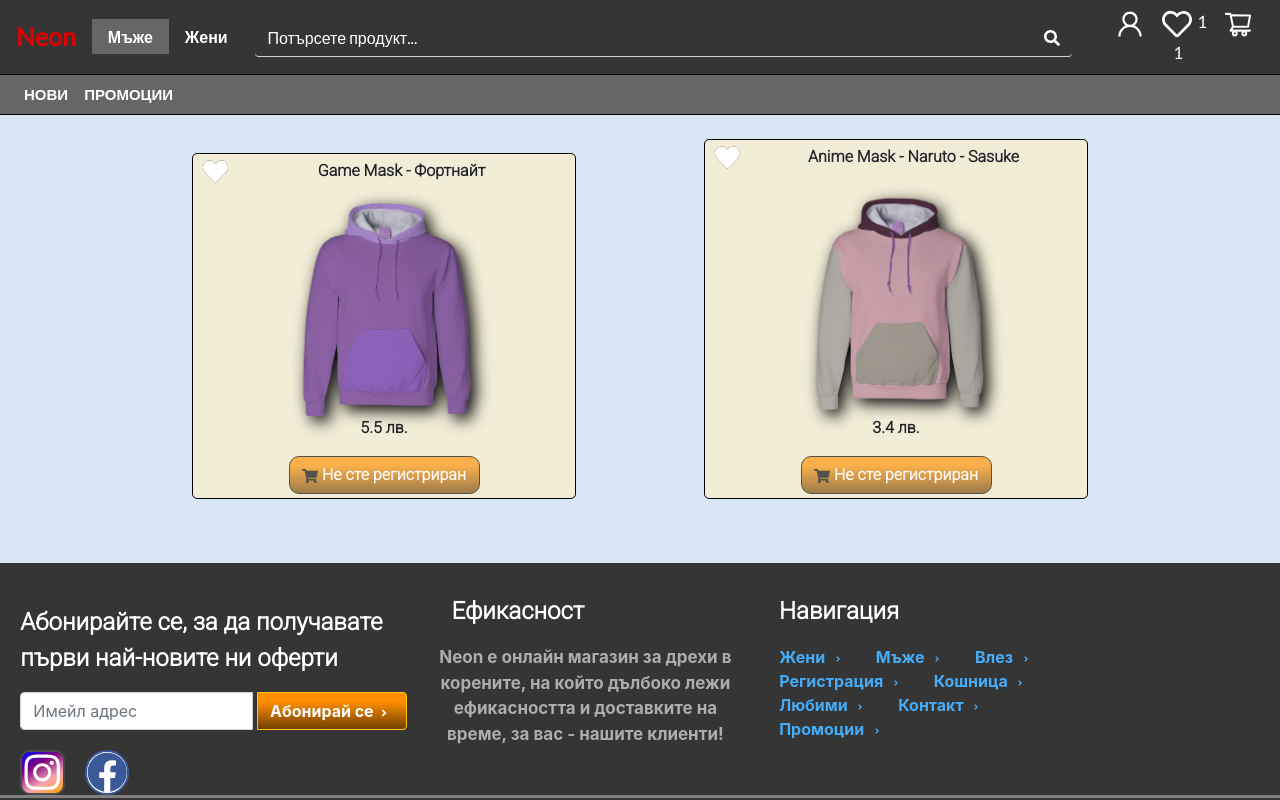
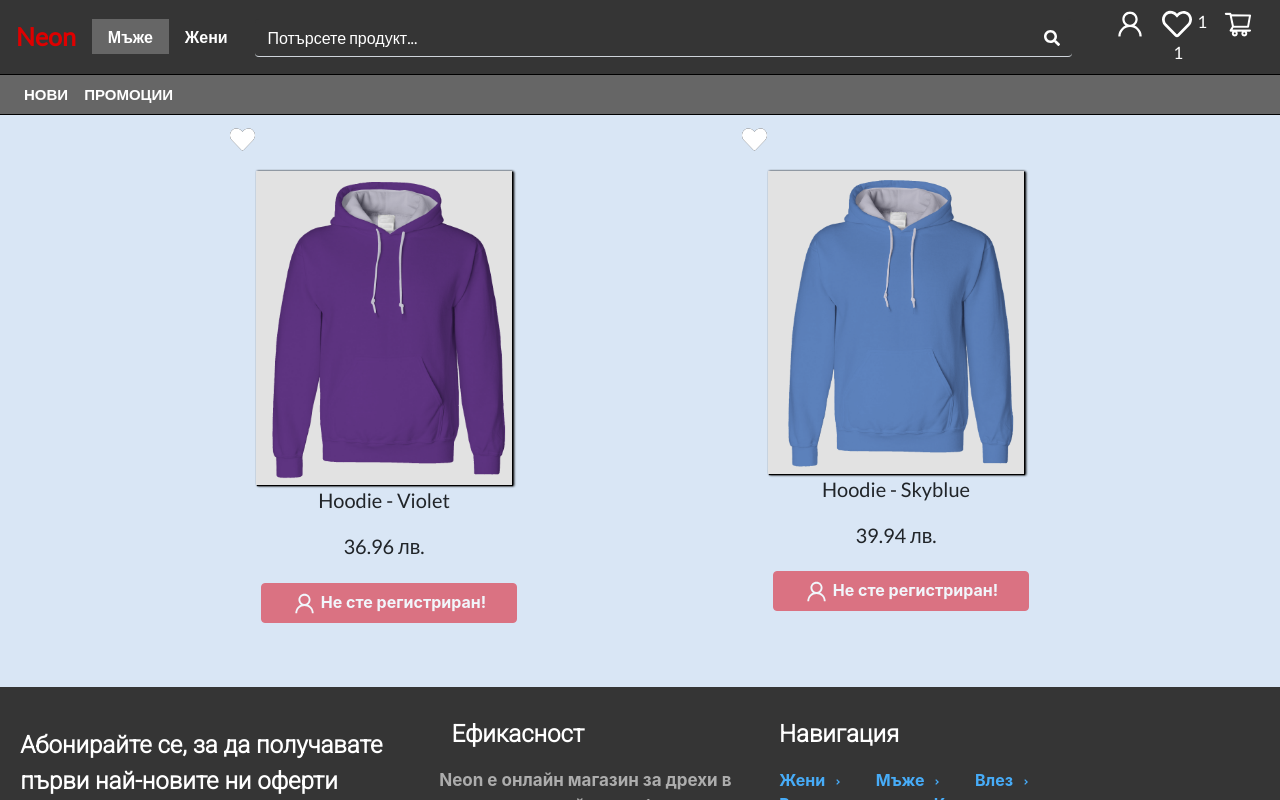
Before and after one commit to MartinYordanov374/WebStore-FullStack-Mockup, a React (Create React App) app: page /Women in a window 1280 px wide. Built offline with nearby package versions, Linux system fonts and the light colour scheme.

Commit message:
Updated the products and the category pages design

```diff
--- a/src/App.css
+++ b/src/App.css
@@ -1,5 +1,6 @@
 .App {
   text-align: center;
+  background-color: #d9e6f5;
 
 }
 
--- a/src/Components/HoodiesPage.js
+++ b/src/Components/HoodiesPage.js
@@ -2,8 +2,8 @@ import React, {Component} from 'react'
 import Navbar from './Header'
 import Footer from './Footer'
 
-import GreenHoodie from './Images/Hoodie_2.png'
-import OrangeHoodie from './Images/Orange_Hoodie.png'
+import GreenHoodie from './Images/Hoodie_1.png'
+import OrangeHoodie from './Images/Hoodie_2.png'
 import './css/HoodiesStyle.css'
 import {Button} from 'react-bootstrap'
 import $ from 'jquery'
@@ -12,6 +12,7 @@ import {store} from './store'
 import {connect} from 'react-redux'
 import {v4} from 'uuid'
 import {Redirect} from 'react-router-dom'
+import {AiOutlineShoppingCart, AiOutlineUser} from 'react-icons/ai'
 class HoodiesPage extends Component {
     render(){
     let {productsInWishList} = this.props;
@@ -19,14 +20,14 @@ class HoodiesPage extends Component {
     let isLoggedIn = document.cookie;
     const hoodiesList=[
         {
-            name: 'Neon Hoodie - зелено',
+            name: 'Hoodie - Green',
             image: GreenHoodie,
             price: 36.96,
             quantity: 1,
             id: v4()
         },
         {
-            name: 'Neon Hoodie - оранжево',
+            name: 'Hoodie - Orange',
             image: OrangeHoodie,
             price: 39.94,
             quantity: 1,
@@ -50,22 +51,22 @@ class HoodiesPage extends Component {
         <div>
             <Navbar></Navbar>
             <div className='products'>
-                {hoodiesList.map((hoodie, index)=>
-                <div className='hoodieWrapper'>
-                    <p className='hoodieName'><FaHeart id={index} className='addFaves' onClick={()=>addToWishlist(index, hoodie)}size={25}/><strong>{hoodie.name}</strong> </p>
-                    <img className='hoodieImage' src={hoodie.image}></img>
-                    {isLoggedIn.length>3 ?
-                    <div className='purchaseField'>
-                        <p><strong>{hoodie.price} лв.</strong></p>
-                        <Button className='buyHoodieButtonActive' variant='warning' onClick={()=>addToCart(hoodie)}><span className='buyIcon'><FaShoppingCart></FaShoppingCart></span> <strong>Купи</strong></Button>
-                    </div>
-                    :
-                    <div className='purchaseField'>
-                        <p><strong>{hoodie.price} лв.</strong></p>
-                        <Button className='buyHoodieButtonDisabled' variant='warning' disabled='disabled' onClick={()=>addToCart(hoodie)}><span className='buyIcon'><FaShoppingCart></FaShoppingCart></span> <strong>Не сте регистриран</strong></Button>
-                    </div>
-                }
-                </div>)}
+            {hoodiesList.map((hoodie, index)=>
+                    <div className='exhibitionHoodiesWrapper'>
+                        <div className='exhibitionImageWrapper'>
+                            <p className='addFaves'><FaHeart onClick={()=>addToWishlist(hoodie, index)} id={index} size={25}/></p>
+                            <br></br>
+                            <img className='exhibitionHoodieImage' src={hoodie.image}/>
+                            <p className='hoodieName'>{hoodie.name}</p>
+                            <p className='hoodiePrice'>{hoodie.price} лв.</p>
+                            {isLoggedIn.length>3
+                            ?
+                            <Button className='btn-warning buyOnExhibition' onClick={()=>addToCart(hoodie)}><strong><AiOutlineShoppingCart size={25}/> Купи</strong></Button>
+                            :
+                            <Button className='btn-danger buyOnExhibitionDisabled disabled'><strong><AiOutlineUser size={25}/> Не сте регистриран! </strong></Button>
+                            }
+                        </div>
+                    </div>)}
             </div>
             <Footer></Footer>
         </div>
--- a/src/Components/MasksPage.js
+++ b/src/Components/MasksPage.js
@@ -4,25 +4,27 @@ import Footer from './Footer'
 import {FaShoppingCart, FaHeart} from 'react-icons/fa'
 import {Button} from 'react-bootstrap'
 
-import Hoodie_2 from './Images/Hoodie_3.png'
-import Hoodie_4 from './Images/Hoodie_4.png'
+import Hoodie_2 from './Images/Hoodie_Featured_5.png'
+import Hoodie_4 from './Images/Hoodie_Featured_1.png'
 
 import {store} from './store'
 import $ from 'jquery'
 import {v4} from 'uuid'
+import {AiOutlineShoppingCart, AiOutlineUser} from 'react-icons/ai'
+
 export default function MasksPage() {
-    const masksList=[
+    const hoodiesList=[
         {
-            name: 'Game Mask - Фортнайт',
+            name: 'Hoodie - Violet',
             image: Hoodie_2,
-            price: 5.50,
+            price: 36.96,
             quantity: 1,
             id: v4()
         },
         {
-            name: 'Anime Mask - Naruto - Sasuke',
+            name: 'Hoodie - Skyblue',
             image: Hoodie_4,
-            price: 3.40,
+            price: 39.94,
             quantity: 1,
             id: v4()
         },
@@ -42,17 +44,19 @@ export default function MasksPage() {
         <div>
             <Navbar></Navbar>
             <div className='products'>
-                {masksList.map((mask, index)=>
-                <div className='hoodieWrapper'>
-                    <p className='hoodieName'><FaHeart onClick={()=>addToWishlist(mask, index)} className='addFaves' id={index} size={25}/><strong>{mask.name}</strong> </p>
-                    <img className='hoodieImage' src={mask.image}></img>
-                    <div className='purchaseField'>
-                        <p><strong>{mask.price} лв.</strong></p>
+            {hoodiesList.map((hoodie, index)=>
+                    <div className='exhibitionHoodiesWrapper'>
+                        <div className='exhibitionImageWrapper'>
+                            <p className='addFaves'><FaHeart onClick={()=>addToWishlist(hoodie, index)} id={index} size={25}/></p>
+                            <br></br>
+                            <img className='exhibitionHoodieImage' src={hoodie.image}/>
+                            <p className='hoodieName'>{hoodie.name}</p>
+                            <p className='hoodiePrice'>{hoodie.price} лв.</p>
                             {isLoggedIn.length>3
                             ?
-                        <Button className='buyHoodieButtonActive' variant='warning' onClick={()=>addToCart(mask)}><span className='buyIcon'><FaShoppingCart></FaShoppingCart></span> <strong>Купи</strong></Button>
+                            <Button className='btn-warning buyOnExhibition' onClick={()=>addToCart(hoodie)}><strong><AiOutlineShoppingCart size={25}/> Купи</strong></Button>
                             :
-                        <Button className='buyHoodieButtonDisabled' variant='warning' disabled='disabled' onClick={()=>addToCart(mask)}><span className='buyIcon'><FaShoppingCart></FaShoppingCart></span> <strong>Не сте регистриран</strong></Button>
+                            <Button className='btn-danger buyOnExhibitionDisabled disabled'><strong><AiOutlineUser size={25}/> Не сте регистриран! </strong></Button>
                             }
                         </div>
                     </div>)}
--- a/src/Components/Wishlist.js
+++ b/src/Components/Wishlist.js
@@ -19,6 +19,7 @@ class Wishlist extends Component {
         return (
             <div>
                 <Navbar/>
+                <div className='wishlistWrapper'>
                     {productsInWishList.length===0 ?
                     <p>Вашият лист с любими е празен.</p> :
                     ""}
@@ -35,6 +36,8 @@ class Wishlist extends Component {
 
                     </div>)
                     }
+                </div>
+
 
             </div>
         )
--- a/src/Components/css/HoodiesStyle.scss
+++ b/src/Components/css/HoodiesStyle.scss
@@ -69,6 +69,7 @@ $hoodieWrapperBackgroundColor: gray;
             }
         }
 
+
         .buyHoodieButtonDisabled{
             width: 50%;
             margin-bottom: 4px;
--- a/src/Components/css/Products.css
+++ b/src/Components/css/Products.css
@@ -35,6 +35,7 @@ body, html {
 }
 
 .exhibitionHoodiesWrapper {
+  margin-top: 1%;
   width: 40%;
   display: -webkit-inline-box;
   display: -ms-inline-flexbox;
@@ -91,6 +92,11 @@ body, html {
   margin-top: 1%;
   margin-left: 2%;
   width: 50%;
+}
+
+.hoodieName {
+  font-family: 'Lato', sans-serif;
+  font-size: 20px;
 }
 
 .hoodiePrice {
--- a/src/Components/css/Products.scss
+++ b/src/Components/css/Products.scss
@@ -9,7 +9,6 @@ body, html{
     height: 100%;
     overflow-x: hidden;
     scroll-behavior: smooth;
-
 }
 .App{
     // background-color: #E2C2B3;
@@ -66,6 +65,7 @@ body, html{
     }
 }
 .exhibitionHoodiesWrapper{
+    margin-top: 1%;
     width: 40%;
     // margin-left: 5%;
     // background-color: white;
@@ -115,6 +115,10 @@ body, html{
 
     }
 
+}
+.hoodieName{
+    font-family: 'Lato', sans-serif;
+    font-size: 20px;
 }
 .hoodiePrice{
     font-family: 'Lato', sans-serif;
```
Also changed, not shown: 2 other files (tests, documents, lock files or other folders). Lines whose indentation alone changed are shown as unchanged.
